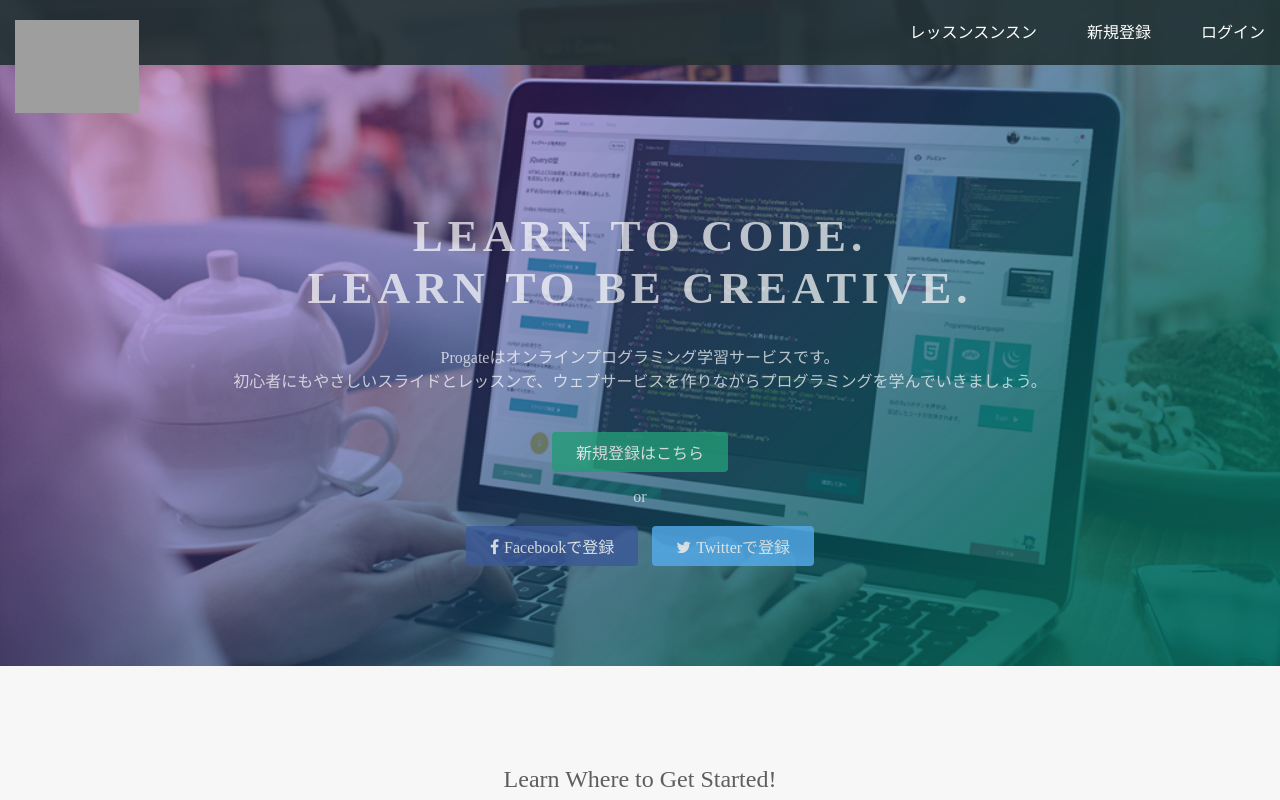
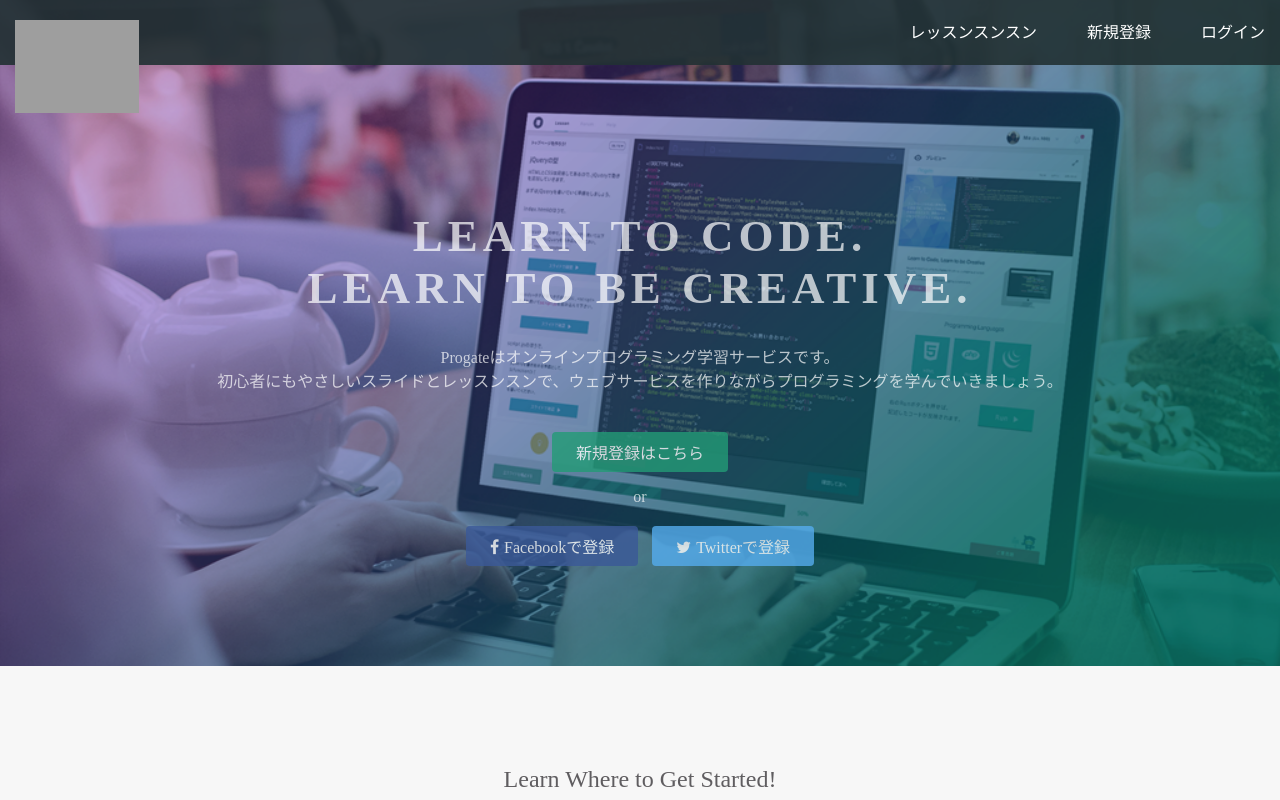
Before and after one commit to YosukeOHTA/github.io, a plain HTML site: page index.html in a window 1280 px wide. Shown: the top 800 px of the page. Drawn offline with Linux system fonts and the light colour scheme; grey boxes are pictures that could not be loaded.

Commit message:
Update index.html

```diff
--- a/index.html
+++ b/index.html
@@ -24,7 +24,7 @@
   <div class="top-wrapper">
     <div class="container">
       <h1>LEARN TO CODE.<br>LEARN TO BE CREATIVE.</h1>
-      <p>Progateはオンラインプログラミング学習サービスです。<br>初心者にもやさしいスライドとレッスンで、ウェブサービスを作りながらプログラミングを学んでいきましょう。</p>
+      <p>Progateはオンラインプログラミング学習サービスです。<br>初心者にもやさしいスライドとレッスンスンで、ウェブサービスを作りながらプログラミングを学んでいきましょう。</p>
       <div class="btn-wrapper">
         <a href="#" class="btn signup">新規登録はこちら</a>
         <p>or</p>
```
